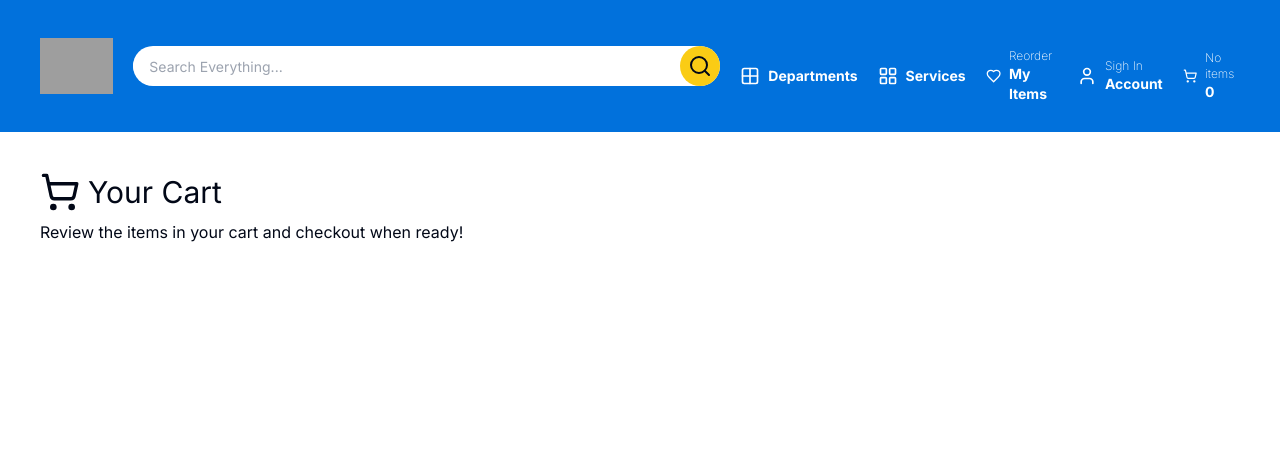
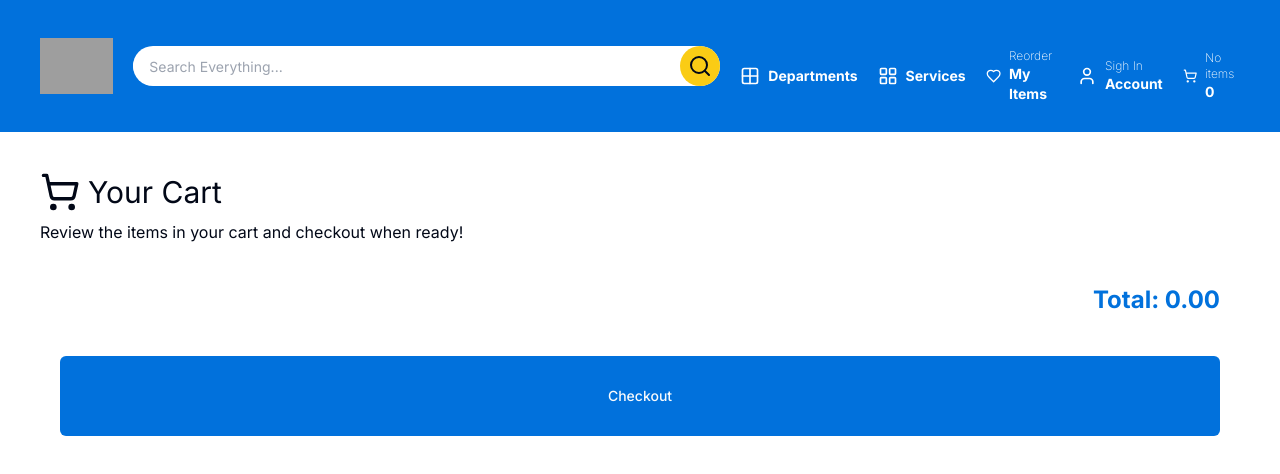
Before and after one commit to stephen-gift/walmart_clone, a Next.js app: page /basket in a window 1280 px wide. Shown: the top 474 px of the page. Built offline with nearby package versions, Linux system fonts and the light colour scheme; grey boxes are pictures that could not be loaded.

Commit message:
checkout button

```diff
--- a/components/Basket.tsx
+++ b/components/Basket.tsx
@@ -6,6 +6,7 @@ import { useCartStore } from "@/store";
 import React from "react";
 import AddToCart from "./AddToCart";
 import Image from "next/image";
+import { Button } from "./ui/button";
 
 function Basket() {
   const cart = useCartStore((state) => state.cart);
@@ -53,6 +54,16 @@ function Basket() {
           );
         })}
       </ul>
+
+      <div className="flex flex-col justify-end p-5">
+        <p className="font-bold text-2xl text-right text-walmart mb-5">
+          Total: {basketTotal}
+        </p>
+
+        <Button className="mt-5 h-20 bg-walmart hover:bg-walmart/50">
+          Checkout
+        </Button>
+      </div>
     </div>
   );
 }
```
